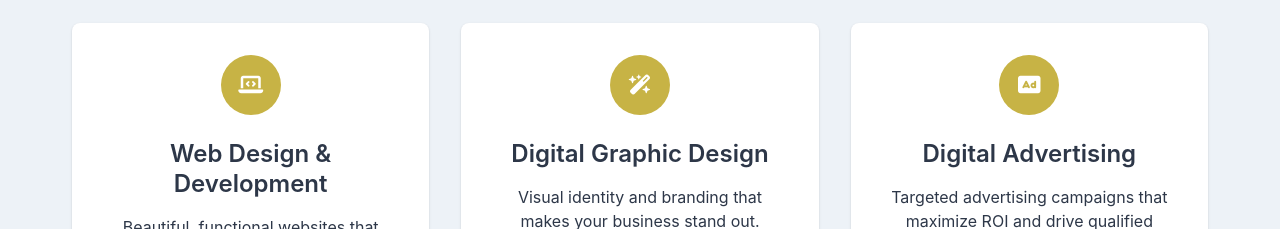
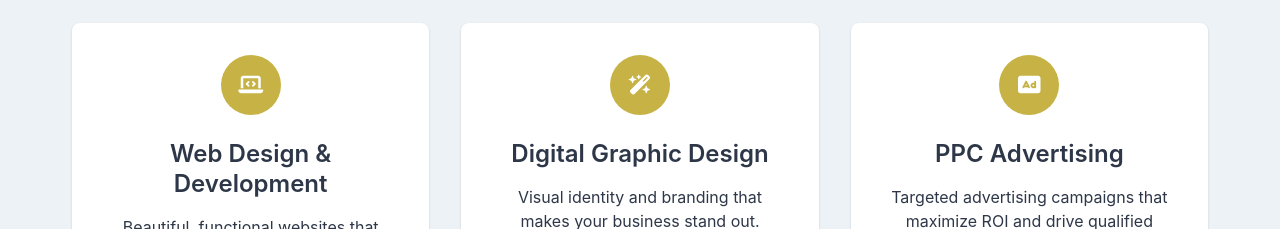
Before and after one commit to DevBw/marqtron-media, a plain HTML site: page index.html in a window 1280 px wide. Shown: the part 1880-2109 px from the top of the page. Drawn offline with Linux system fonts and the light colour scheme.

Commit message:
Change Digital Advertising to PPC Advertising

```diff
--- a/index.html
+++ b/index.html
@@ -170,7 +170,7 @@
                     <div class="service-icon">
                         <i class="fas fa-rectangle-ad"></i>
                     </div>
-                    <h3>Digital Advertising</h3>
+                    <h3>PPC Advertising</h3>
                     <p>Targeted advertising campaigns that maximize ROI and drive qualified leads.</p>
                 </div>
             </div>
@@ -441,7 +441,7 @@
                                 <option value="social">Social Media Marketing</option>
                                 <option value="web">Web Design & Development</option>
                                 <option value="design">Digital Graphic Design</option>
-                                <option value="advertising">Digital Advertising</option>
+                                <option value="advertising">PPC Advertising</option>
                             </select>
                         </div>
 
@@ -512,7 +512,7 @@
                         <li><a href="#services">Social Media Marketing</a></li>
                         <li><a href="#services">Web Design & Development</a></li>
                         <li><a href="#services">Digital Graphic Design</a></li>
-                        <li><a href="#services">Digital Advertising</a></li>
+                        <li><a href="#services">PPC Advertising</a></li>
                     </ul>
                 </div>
 
```
